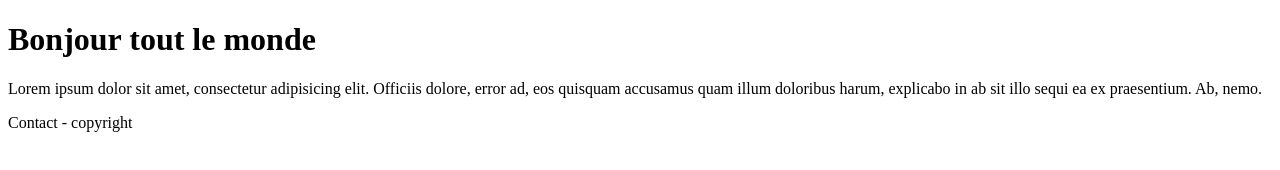
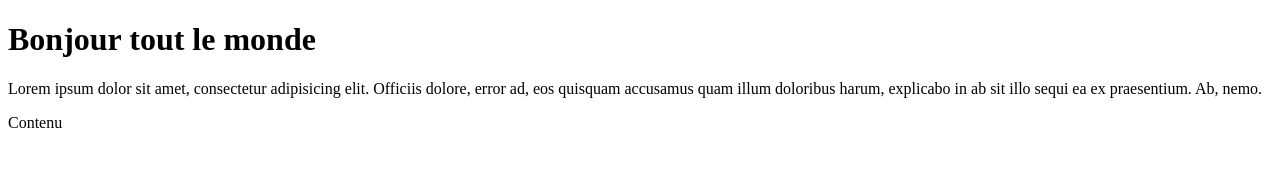
Before and after one commit to Rbraftah/hello, a plain HTML site: page index.html in a window 1280 px wide. Drawn offline with Linux system fonts and the light colour scheme.

Commit message:
derniere modification

```diff
--- a/index.html
+++ b/index.html
@@ -7,6 +7,6 @@
 <body>
 	<h1>Bonjour tout le monde</h1>
 	<p>Lorem ipsum dolor sit amet, consectetur adipisicing elit. Officiis dolore, error ad, eos quisquam accusamus quam illum doloribus harum, explicabo in ab sit illo sequi ea ex praesentium. Ab, nemo.</p>
-	<footer>Contact - copyright</footer>
+	<div class="footer">Contenu</div>
 </body>
 </html>
```
Also changed, not shown: contact.html (+1 -0 lines).
